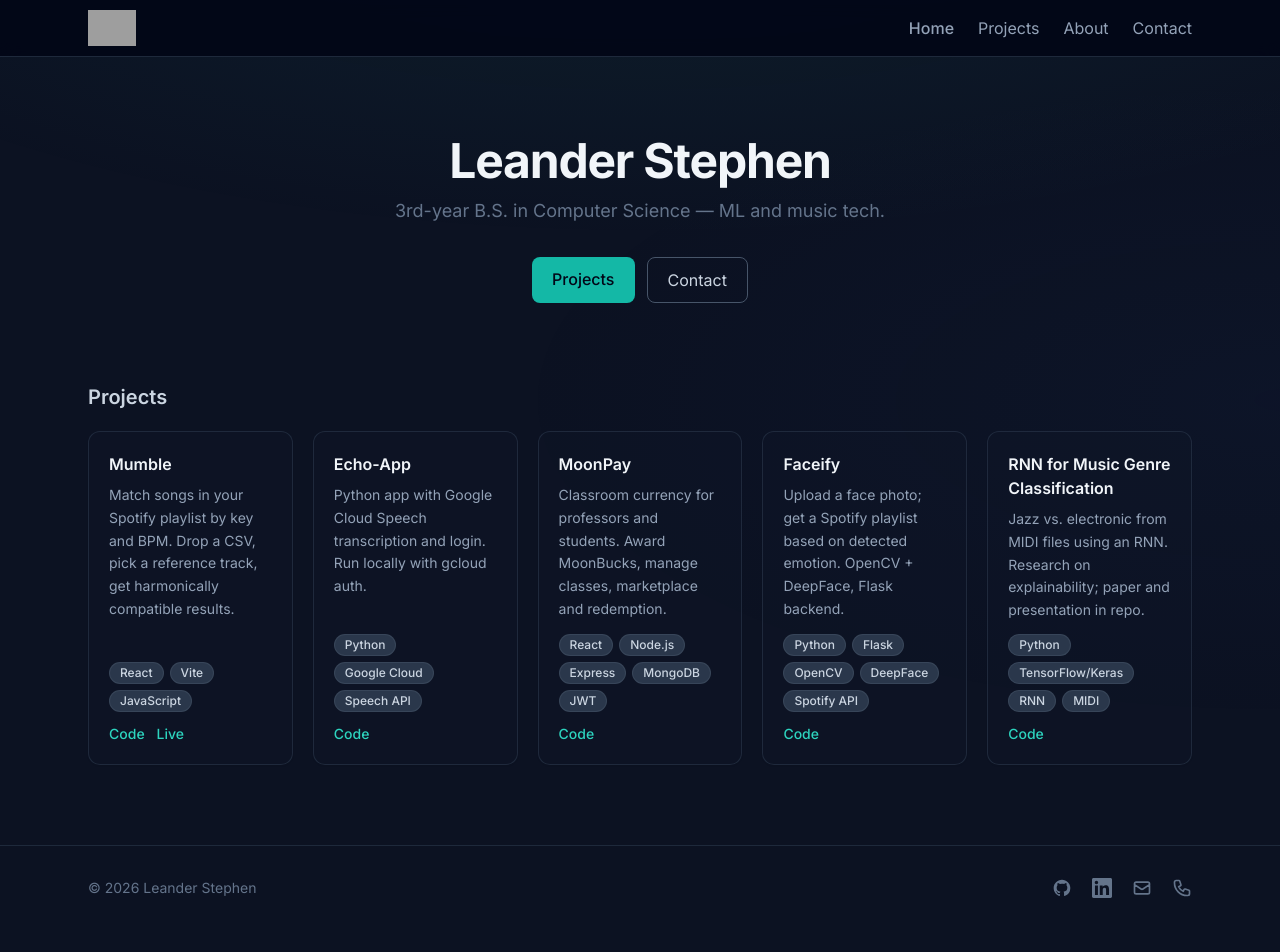
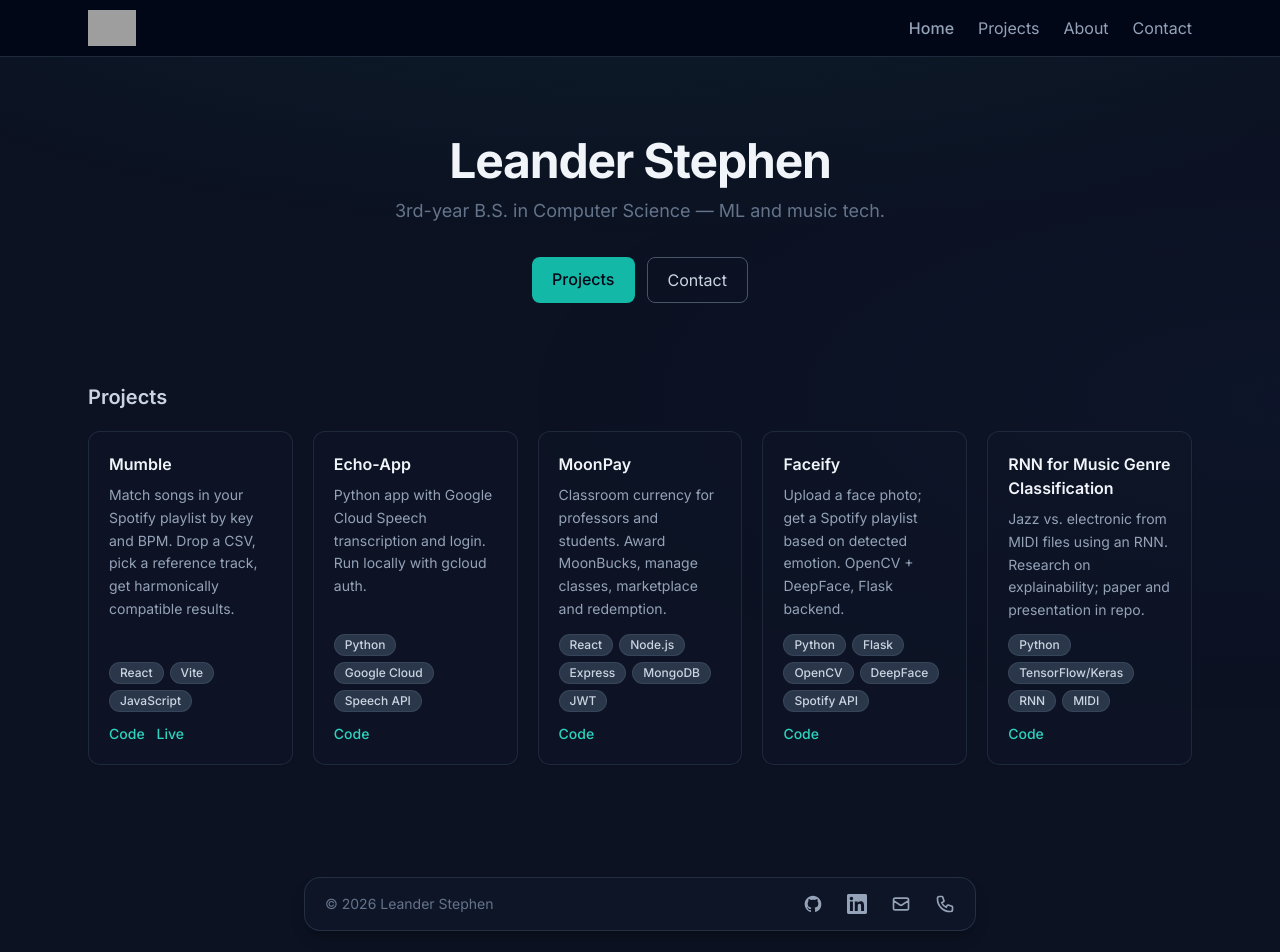
Before and after one commit to lestep1225118/portfolio, a Next.js app: page / in a window 1280 px wide. Shown: the top 952 px of the page. Before the commit the page ends 930 px from the top, so only its background shows below. Built offline with nearby package versions, Linux system fonts and the light colour scheme; grey boxes are pictures that could not be loaded.

Commit message:
Refactor Footer component for improved styling and layout, updating icon colors and structure for better visual appeal.

```diff
--- a/components/Footer.tsx
+++ b/components/Footer.tsx
@@ -1,16 +1,15 @@
 export default function Footer() {
   const year = new Date().getFullYear();
 
-  const iconClass = "w-5 h-5 text-slate-500 hover:text-slate-300 transition-colors";
+  const iconClass = "w-5 h-5 text-slate-400 hover:text-teal-400 transition-colors";
 
   return (
-    <footer className="border-t border-slate-800 mt-auto">
-      <div className="max-w-6xl mx-auto px-4 sm:px-6 py-8">
-        <div className="flex flex-col sm:flex-row items-center justify-between gap-4">
-          <p className="text-slate-500 text-sm">
+    <footer className="mt-auto pt-8 pb-6 px-4 sm:px-6 flex justify-center">
+      <div className="w-full max-w-2xl rounded-2xl border border-slate-700/60 bg-slate-900/80 backdrop-blur-sm shadow-lg shadow-black/20 px-5 py-4 flex flex-col sm:flex-row items-center justify-between gap-4">
+        <p className="text-slate-500 text-sm order-2 sm:order-1">
           © {year} Leander Stephen
         </p>
-          <div className="flex items-center gap-5">
+        <div className="flex items-center gap-6 order-1 sm:order-2">
           <a
             href="https://github.com/lestep1225118"
             target="_blank"
@@ -53,7 +52,6 @@ export default function Footer() {
           </a>
         </div>
       </div>
-      </div>
     </footer>
   );
 }
```
Lines whose indentation alone changed are shown as unchanged.
